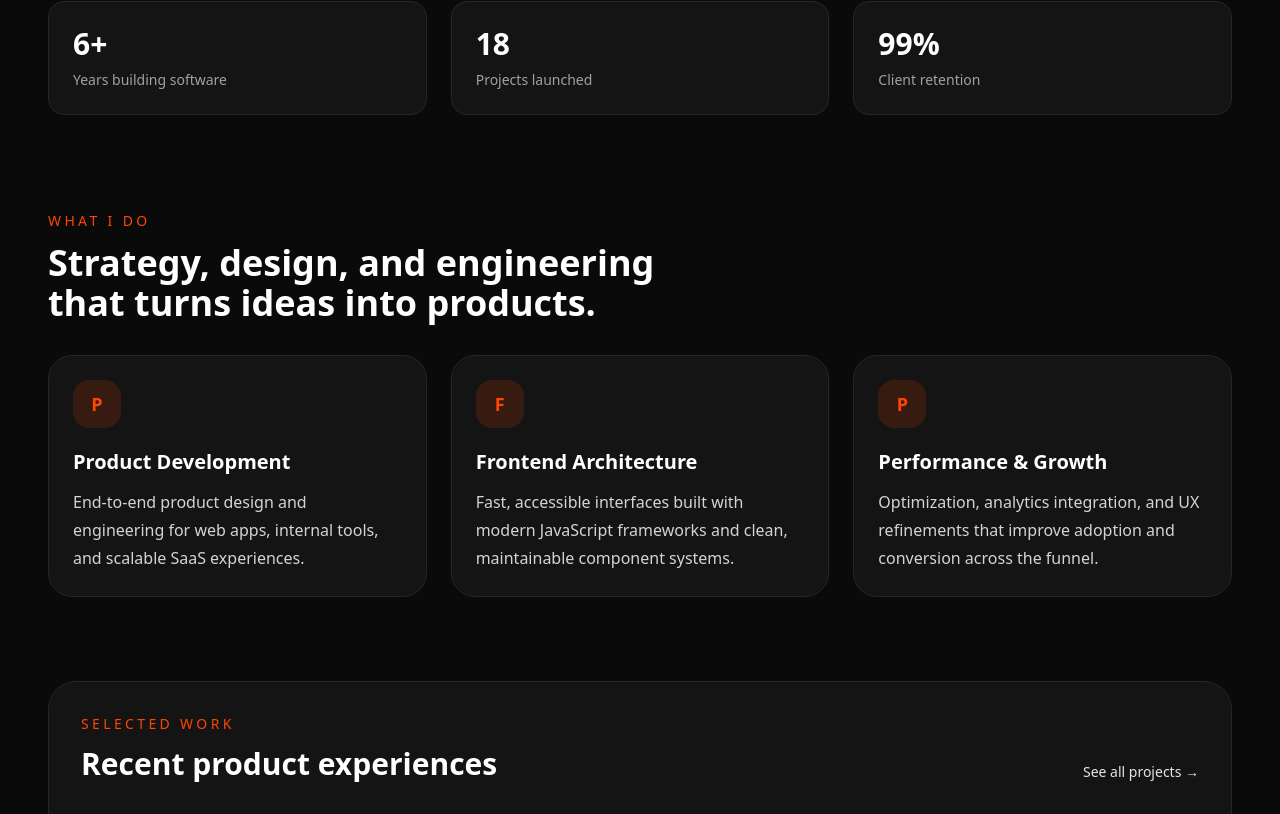
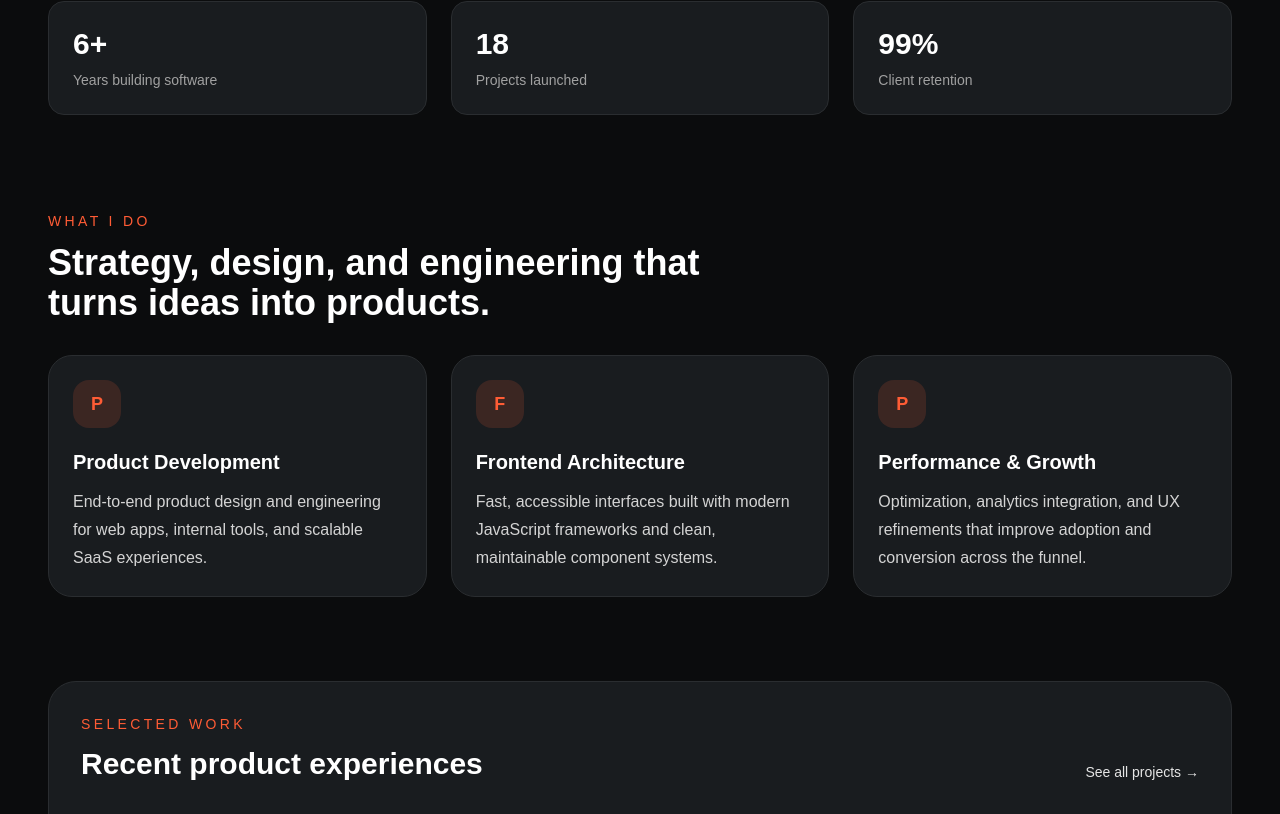
Before and after one commit to Laterat/myPortfolio, a Next.js app: page / in a window 1280 px wide. Shown: the part 986-1800 px from the top of the page. Built offline with nearby package versions, Linux system fonts and the light colour scheme.

Commit message:
feat(ui): establish portfolio design system

```diff
--- a/app/globals.css
+++ b/app/globals.css
@@ -2,24 +2,69 @@
 
 :root {
   color-scheme: dark;
-}
-@theme {
-  --color-accent: #ff4500;
-  --color-accent-soft: #ff6a33;
-  --color-accent-strong: #e03e00;
-
-  --color-surface: #0a0a0a;
-  --color-surface-raised: #141414;
-  --color-surface-border: #262626;
+  --ink: #f6f3ee;
+  --muted: #a9a6a0;
+  --faint: #6f6d68;
+  --canvas: #0b0c0d;
+  --surface: #121416;
+  --surface-raised: #191c1f;
+  --surface-border: #2a2d30;
+  --accent: #ff5c35;
+  --accent-soft: #ff8a68;
+  --accent-strong: #e84620;
 }
 
-body {
-  background-color: var(--color-surface);
-  color: #f5f5f5;
-  -webkit-font-smoothing: antialiased;
+@theme inline {
+  --color-accent: var(--accent);
+  --color-accent-soft: var(--accent-soft);
+  --color-accent-strong: var(--accent-strong);
+  --color-surface: var(--canvas);
+  --color-surface-raised: var(--surface-raised);
+  --color-surface-border: var(--surface-border);
+  --font-sans: Arial, Helvetica, sans-serif;
+  --font-mono: "SFMono-Regular", Consolas, "Liberation Mono", monospace;
 }
 
-::selection {
-  background-color: var(--color-accent);
-  color: #0a0a0a;
+* { box-sizing: border-box; }
+
+html { scroll-behavior: smooth; }
+
+body {
+  margin: 0;
+  background: var(--canvas);
+  color: var(--ink);
+  font-family: Arial, Helvetica, sans-serif;
+  -webkit-font-smoothing: antialiased;
+  text-rendering: optimizeLegibility;
 }
+
+body::before {
+  position: fixed;
+  z-index: -1;
+  inset: 0;
+  content: "";
+  pointer-events: none;
+  opacity: .32;
+  background-image: linear-gradient(rgba(255,255,255,.018) 1px, transparent 1px), linear-gradient(90deg, rgba(255,255,255,.018) 1px, transparent 1px);
+  background-size: 48px 48px;
+  mask-image: linear-gradient(to bottom, black, transparent 72%);
+}
+
+a, button { -webkit-tap-highlight-color: transparent; }
+
+:focus-visible {
+  outline: 2px solid var(--accent-soft);
+  outline-offset: 4px;
+}
+
+::selection { background: var(--accent); color: #120b08; }
+
+.site-shell { width: min(100% - 2rem, 76rem); margin-inline: auto; }
+.eyebrow { color: var(--accent-soft); font-family: var(--font-mono); font-size: .72rem; font-weight: 700; letter-spacing: .16em; text-transform: uppercase; }
+.section-title { max-width: 45rem; font-size: clamp(2rem, 4vw, 3.5rem); font-weight: 800; letter-spacing: -.055em; line-height: 1; }
+.panel { border: 1px solid var(--surface-border); background: color-mix(in srgb, var(--surface) 92%, transparent); }
+.rule { border-color: var(--surface-border); }
+
+@media (prefers-reduced-motion: reduce) {
+  *, *::before, *::after { scroll-behavior: auto !important; transition-duration: .01ms !important; animation-duration: .01ms !important; animation-iteration-count: 1 !important; }
+}
```
